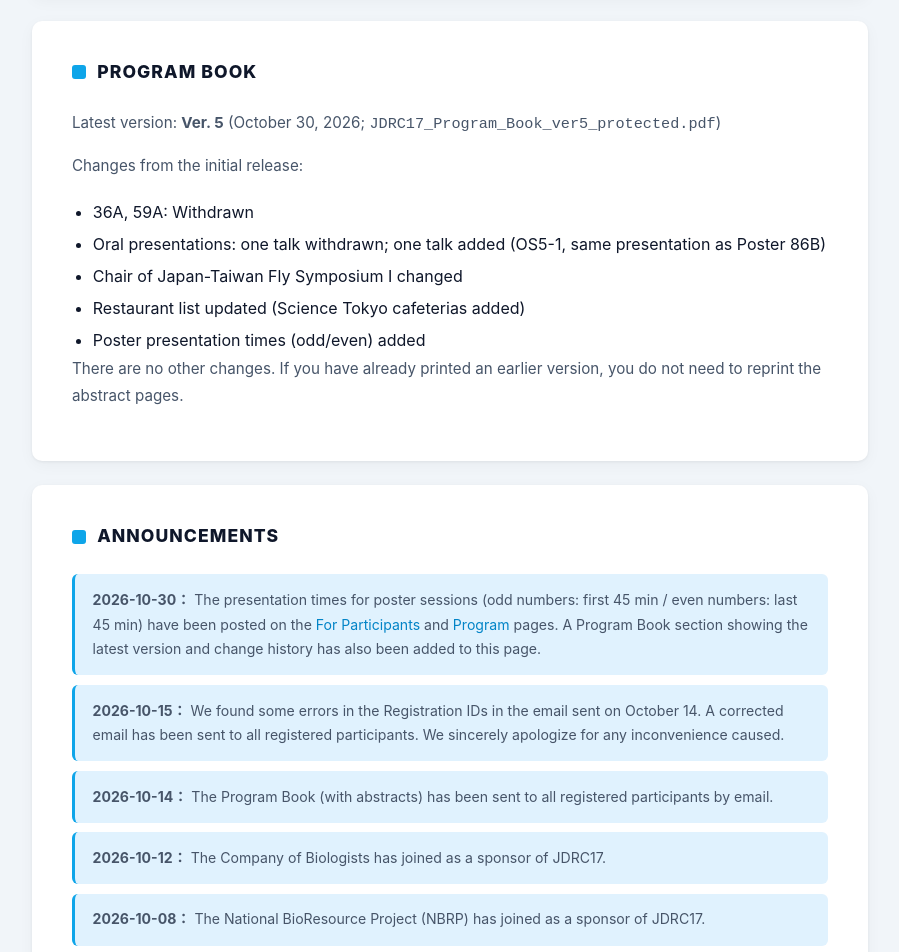
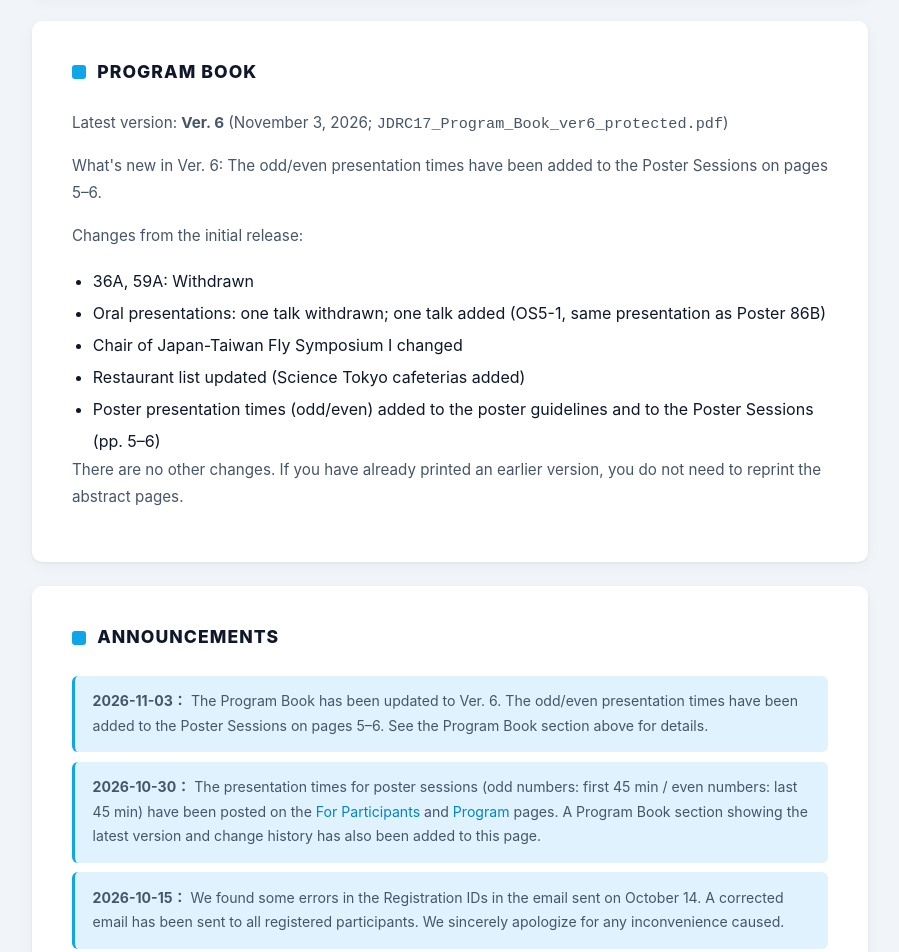
Before and after one commit to suzukifly/suzukifly.github.io, a plain HTML site: page index.html in a window 1280 px wide. Shown: the part 1950-2902 px from the top of the page, without its empty margins (190-1089 px from the left). Drawn offline with Linux system fonts and the light colour scheme.

Commit message:
docs: update program book to Ver. 6
Co-Authored-By: Claude Opus 5.5 <noreply@anthropic.com>

```diff
--- a/index.html
+++ b/index.html
@@ -127,20 +127,24 @@
 
   <section class="section-block">
     <h2 class="section-title">Program Book</h2>
-    <p>Latest version: <strong>Ver. 5</strong> (October 30, 2026; <code>JDRC17_Program_Book_ver5_protected.pdf</code>)</p>
+    <p>Latest version: <strong>Ver. 6</strong> (November 3, 2026; <code>JDRC17_Program_Book_ver6_protected.pdf</code>)</p>
+    <p>What's new in Ver. 6: The odd/even presentation times have been added to the Poster Sessions on pages 5&ndash;6.</p>
     <p>Changes from the initial release:</p>
     <ul style="padding-left:1.3rem; line-height:2;">
       <li>36A, 59A: Withdrawn</li>
       <li>Oral presentations: one talk withdrawn; one talk added (OS5-1, same presentation as Poster 86B)</li>
       <li>Chair of Japan-Taiwan Fly Symposium I changed</li>
       <li>Restaurant list updated (Science Tokyo cafeterias added)</li>
-      <li>Poster presentation times (odd/even) added</li>
+      <li>Poster presentation times (odd/even) added to the poster guidelines and to the Poster Sessions (pp. 5&ndash;6)</li>
     </ul>
     <p>There are no other changes. If you have already printed an earlier version, you do not need to reprint the abstract pages.</p>
   </section>
 
   <section class="section-block">
     <h2 class="section-title">Announcements</h2>
+    <div class="alert">
+      <strong>2026-11-03：</strong> The Program Book has been updated to Ver. 6. The odd/even presentation times have been added to the Poster Sessions on pages 5&ndash;6. See the Program Book section above for details.
+    </div>
     <div class="alert">
       <strong>2026-10-30：</strong> The presentation times for poster sessions (odd numbers: first 45 min / even numbers: last 45 min) have been posted on the <a href="participants.html">For Participants</a> and <a href="program.html">Program</a> pages. A Program Book section showing the latest version and change history has also been added to this page.
     </div>
```
